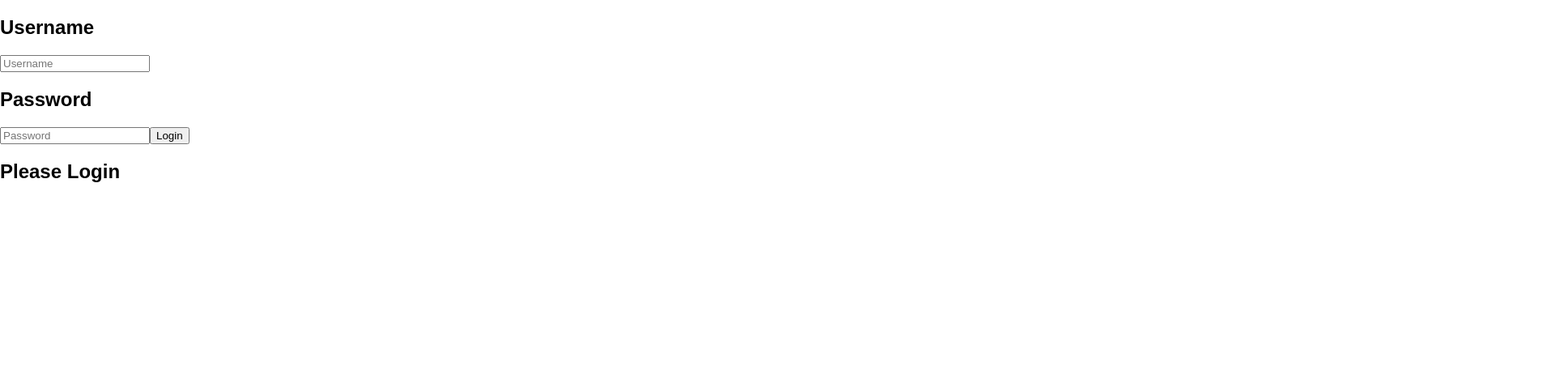
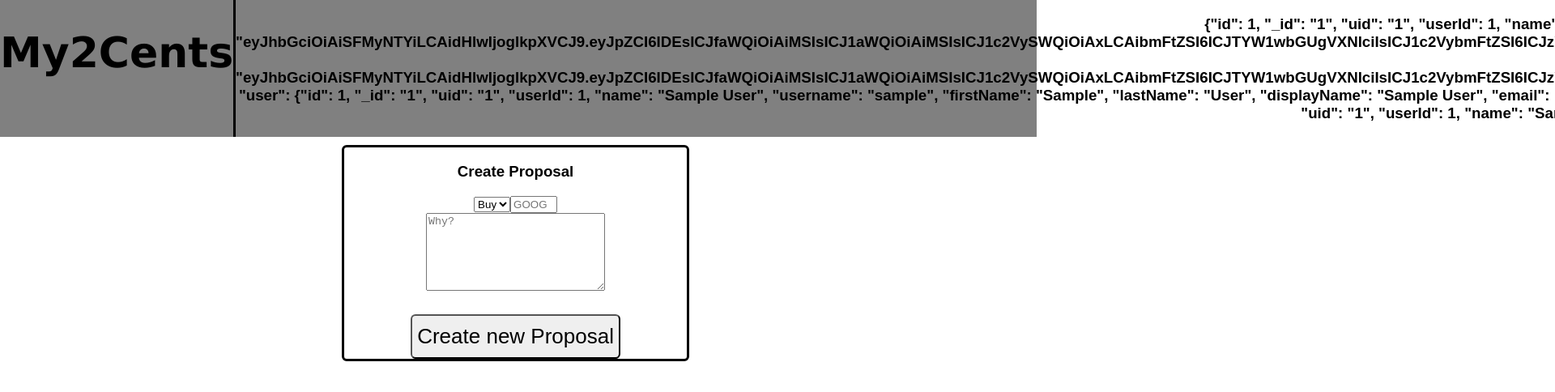
Before and after one commit to DBids35/My2Cents, a React (Create React App) app: page /create in a window 1280 px wide. Before the commit this address led to /. Shown: the top 484 px of the page at 81% size, 1920 px wide, since content can reach past the window. Built offline with nearby package versions, Linux system fonts and the light colour scheme; sample sign-in values are in the browser's storage.

Commit message:
Create Poll checks if user has a live poll

```diff
--- a/src/components/App.jsx
+++ b/src/components/App.jsx
@@ -17,17 +17,23 @@ class App extends Component{
 
 
   handleLogin(user) {
+    // setter
+    sessionStorage.setItem('loggedIn', true);
+    sessionStorage.setItem('user', user)
     this.setState({user})
     this.setState({loggedIn:true})
+
+
+
   }
   render(){
     return(
       <Router>
         <Switch>
           <Route exact path='/' render={() => <Login onLogin={this.handleLogin} loggedIn={this.state.loggedIn}/>} />
-          <PrivateRoute loggedIn={this.state.loggedIn} path='/home' component={()=> <Home user={this.state.user}/>} />
-          <Route path='/results' render={()=> <Results user={this.state.user}/>} />
-          <PrivateRoute loggedIn={this.state.loggedIn} path='/create' component={()=> <Create user={this.state.user}/>} />
+          <PrivateRoute path='/home' component={()=> <Home user={sessionStorage.getItem('user')}/>} />
+          <PrivateRoute path='/results' component={()=> <Results user={sessionStorage.getItem('user')}/>} />
+          <PrivateRoute path='/create' component={()=> <Create user={sessionStorage.getItem('user')}/>} />
         </Switch>
       </Router>
       )
--- a/src/components/Create.jsx
+++ b/src/components/Create.jsx
@@ -12,14 +12,14 @@ export default class Create extends Component {
   static displayName = "Create";
 
 
-  handleNewPollClick = (buyOrSell, ticker, explanation) => {
+  handleNewPollClick = ( buyOrSell, ticker, explanation) => {
     const now = new Date();
     const endTime = now.setDate(now.getDate() + .001);
 
     fetch('http://my2cents.pythonanywhere.com/getStockPrice/'+ticker, {
         method: 'POST',
         headers: {Accept: 'application/json','Content-Type': 'application/json'},
-        body: JSON.stringify({action: buyOrSell, asset:ticker, explanation: explanation, endTime:endTime })
+        body: JSON.stringify({creator:this.props.user })
       }
     )
     .then(result => result.json())
@@ -28,7 +28,7 @@ export default class Create extends Component {
         fetch('http://my2cents.pythonanywhere.com/createPoll', {
         method: 'POST',
         headers: {Accept: 'application/json','Content-Type': 'application/json'},
-        body: JSON.stringify({action: buyOrSell, asset:ticker, explanation: explanation, endTime:endTime })
+        body: JSON.stringify({action: buyOrSell, asset:ticker, explanation: explanation, endTime:endTime, creator:this.props.user})
         }
         )
         .then(result => result.json())
@@ -37,6 +37,9 @@ export default class Create extends Component {
           this.setState({polls:result.polls});
           window.location= '/home'
         })
+      }
+      else if(result.msg=='too many'){
+        alert("You already have a live proposal, wait until it finishes to create another")
       }
       else{
         alert("Invalid ticker")
--- a/src/components/Home.jsx
+++ b/src/components/Home.jsx
@@ -1,5 +1,4 @@
 import React, { Component } from 'react';
-import { BrowserRouter as Router, Switch, Route, Redirect } from 'react-router-dom';
 import ActivePoll from './ActivePoll';
 import PollTemplate from './PollTemplate';
 import Header from './Header';
@@ -45,6 +44,9 @@ export default class Home extends Component {
   goToCreate = () => {
     window.location= '/create'
   }
+  goToResults = () => {
+    window.location= '/results'
+  }
 
 
 
@@ -53,6 +55,7 @@ export default class Home extends Component {
       <div className="App">
         <Header userName={this.props.user}/>
         <button type="button" className="createPollButton" onClick={this.goToCreate}>Create new Proposal</button>
+        <button type="button" className="createPollButton" onClick={this.goToResults}>See Results</button>
         <div className="pollList">
           {this.state.polls.map(poll => (
             <ActivePoll
--- a/src/components/PrivateRoute.jsx
+++ b/src/components/PrivateRoute.jsx
@@ -7,8 +7,9 @@ export default class PrivateRoute extends Component{
   static defaultProps = {};
 
   static displayName = "PrivateRoute";
+
   render(){
-   if (this.props.loggedIn){
+   if (sessionStorage.getItem('loggedIn')){
     return <Route path={this.props.path} render={this.props.component} />
    }
    else{
--- a/src/components/Results.jsx
+++ b/src/components/Results.jsx
@@ -59,13 +59,16 @@ export default class Results extends Component {
     })
   }
 
+  goToHome = () => {
+    window.location= '/home'
+  }
 
 
   render() {
     return (
       <div className="App">
         <Header userName={this.props.user}/>
-
+        <button type="button" className="createPollButton" onClick={this.goToHome}>Go Home</button>
         <div className="pollList">
           {this.state.polls.map(poll => (
             <CompletedPoll
```
